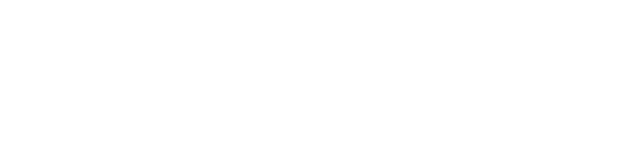
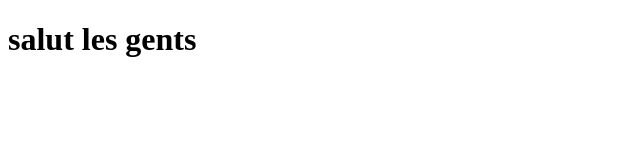
Before and after one commit to bessam-haj-salem/sourceTree, a plain HTML site: page index.html in a window 1280 px wide. Shown: the whole page, without its empty margins (0-640 px from the left). Drawn offline with Linux system fonts and the light colour scheme.

Commit message:
Mise en place d'un h1

```diff
--- a/index.html
+++ b/index.html
@@ -7,6 +7,6 @@
     <title>Document</title>
 </head>
 <body>
-
+    <h1>salut les gents</h1>
 </body>
 </html>
```
